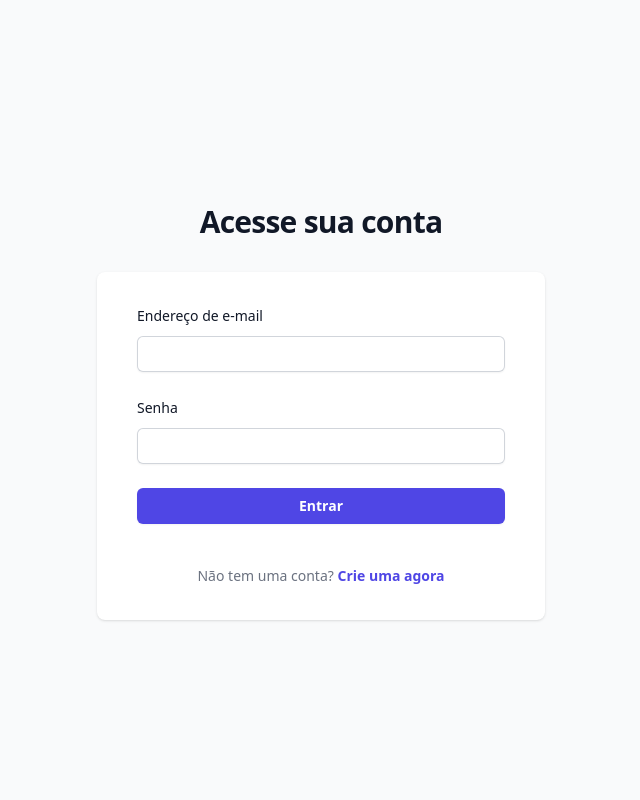
After one commit to angelluzk/sistema-controle-estoque, a PHP site: page /login in a window 1280 px wide. The commit adds this page. Shown: the whole page, without its empty margins (319-959 px from the left). Run offline with PHP 8.4, Linux system fonts and the light colour scheme; some libraries are stand-ins or nearby versions.

Commit message:
Commit: Adiciona Login de Usuários Cadastrados; Adiciona Autenticação de Usuários Válidos

```diff
--- a/src/Controller/AuthController.php
+++ b/src/Controller/AuthController.php
@@ -43,12 +43,58 @@ class AuthController
         }
 
         // Salva o novo usuário
+        if ($usuarioModel->findByEmail($email)) { die("Erro: Este e-mail já está cadastrado."); }
         if ($usuarioModel->save($nome, $email, $senha)) {
-            // Redireciona para uma página de sucesso ou de login (que criaremos depois)
-            echo "Usuário registrado com sucesso! Você já pode fazer o login.";
-            // header('Location: /login');
+            header('Location: /login');
         } else {
             die("Erro: Não foi possível registrar o usuário.");
         }
     }
+/**
+     * Exibe o formulário de login.
+     */
+    public function showLoginForm()
+    {
+        require_once '../views/auth/login.php';
+    }
+
+    /**
+     * Processa a tentativa de login.
+     */
+    public function login()
+    {
+        $email = $_POST['email'];
+        $senha = $_POST['senha'];
+
+        $usuarioModel = new UsuarioModel();
+        $usuario = $usuarioModel->findByEmail($email);
+
+        // Verifica se o usuário existe e se a senha está correta
+        if ($usuario && password_verify($senha, $usuario['senha'])) {
+            // Login bem-sucedido: guarda os dados do usuário na sessão
+            $_SESSION['usuario_id'] = $usuario['id'];
+            $_SESSION['usuario_nome'] = $usuario['nome'];
+
+            // Redireciona para a página principal do sistema
+            header('Location: /');
+        } else {
+            // Login falhou: define uma mensagem de erro e redireciona de volta
+            $_SESSION['erro_login'] = "E-mail ou senha inválidos.";
+            header('Location: /login');
+        }
+    }
+
+    /**
+     * Realiza o logout do usuário.
+     */
+    public function logout()
+    {
+        // Limpa todas as variáveis de sessão
+        session_unset();
+        // Destrói a sessão
+        session_destroy();
+
+        // Redireciona para a página de login
+        header('Location: /login');
+    }
 }
--- a/src/Core/Router.php
+++ b/src/Core/Router.php
@@ -15,8 +15,32 @@ class Router
         $uri = parse_url($_SERVER['REQUEST_URI'], PHP_URL_PATH);
         $method = $_SERVER['REQUEST_METHOD'];
 
+        // Lista de rotas que NÃO precisam de autenticação
+        $rotasPublicas = [
+            '/login' => ['GET', 'POST'],
+            '/registrar' => ['GET', 'POST']
+        ];
+
+        $rotaAtualEhPublica = false;
+        if (isset($rotasPublicas[$uri]) && in_array($method, $rotasPublicas[$uri])) {
+            $rotaAtualEhPublica = true;
+        }
+
+        // Se a rota não é pública E o usuário não está logado, redireciona para o login.
+        if (!$rotaAtualEhPublica && !isset($_SESSION['usuario_id'])) {
+            header('Location: /login');
+            exit; // Encerra a execução para garantir que nada mais seja carregado
+        }
+
+        // Se a rota É pública E o usuário JÁ ESTÁ logado, redireciona para a home.
+        // Isso impede que um usuário logado acesse a página de login/registro novamente.
+        if ($rotaAtualEhPublica && isset($_SESSION['usuario_id'])) {
+             header('Location: /');
+             exit;
+        }
+
         switch (true) {
-            // ROTAS DE AUTENTICAÇÃO
+            // ROTAS DE AUTENTICAÇÃO (Públicas)
             case ($uri === '/registrar' && $method === 'GET'):
                 $controllerName = 'App\Controller\AuthController';
                 $methodName = 'showRegistrationForm';
@@ -24,6 +48,18 @@ class Router
             case ($uri === '/registrar' && $method === 'POST'):
                 $controllerName = 'App\Controller\AuthController';
                 $methodName = 'register';
+                break;
+            case ($uri === '/login' && $method === 'GET'):
+                $controllerName = 'App\Controller\AuthController';
+                $methodName = 'showLoginForm';
+                break;
+            case ($uri === '/login' && $method === 'POST'):
+                $controllerName = 'App\Controller\AuthController';
+                $methodName = 'login';
+                break;
+            case ($uri === '/logout' && $method === 'POST'): // Logout via POST por segurança
+                $controllerName = 'App\Controller\AuthController';
+                $methodName = 'logout';
                 break;
 
             // ROTAS DE CATEGORIA
--- /dev/null
+++ b/views/auth/login.php
@@ -0,0 +1,52 @@
+<!DOCTYPE html>
+<html lang="pt-br" class="h-full bg-gray-50">
+<head>
+    <meta charset="UTF-8">
+    <meta name="viewport" content="width=device-width, initial-scale=1.0">
+    <title>Login - Controle de Estoque</title>
+    <script src="https://cdn.tailwindcss.com"></script>
+</head>
+<body class="h-full">
+    <div class="flex min-h-full flex-col justify-center py-12 sm:px-6 lg:px-8">
+        <div class="sm:mx-auto sm:w-full sm:max-w-md">
+            <h2 class="mt-6 text-center text-3xl font-bold tracking-tight text-gray-900">Acesse sua conta</h2>
+        </div>
+
+        <div class="mt-8 sm:mx-auto sm:w-full sm:max-w-md">
+            <div class="bg-white py-8 px-4 shadow sm:rounded-lg sm:px-10">
+                <?php if (isset($_SESSION['erro_login'])): ?>
+                    <div class="mb-4 rounded-md bg-red-50 p-4">
+                        <p class="text-sm font-medium text-red-800"><?= htmlspecialchars($_SESSION['erro_login']) ?></p>
+                        <?php unset($_SESSION['erro_login']); ?>
+                    </div>
+                <?php endif; ?>
+
+                <form class="space-y-6" action="/login" method="POST">
+                    <div>
+                        <label for="email" class="block text-sm font-medium leading-6 text-gray-900">Endereço de e-mail</label>
+                        <div class="mt-2">
+                            <input id="email" name="email" type="email" autocomplete="email" required class="block w-full rounded-md border-0 py-1.5 text-gray-900 shadow-sm ring-1 ring-inset ring-gray-300">
+                        </div>
+                    </div>
+
+                    <div>
+                        <label for="senha" class="block text-sm font-medium leading-6 text-gray-900">Senha</label>
+                        <div class="mt-2">
+                            <input id="senha" name="senha" type="password" required class="block w-full rounded-md border-0 py-1.5 text-gray-900 shadow-sm ring-1 ring-inset ring-gray-300">
+                        </div>
+                    </div>
+
+                    <div>
+                        <button type="submit" class="flex w-full justify-center rounded-md bg-indigo-600 py-2 px-3 text-sm font-semibold text-white shadow-sm hover:bg-indigo-500">Entrar</button>
+                    </div>
+                </form>
+
+                <p class="mt-10 text-center text-sm text-gray-500">
+                    Não tem uma conta?
+                    <a href="/registrar" class="font-semibold leading-6 text-indigo-600 hover:text-indigo-500">Crie uma agora</a>
+                </p>
+            </div>
+        </div>
+    </div>
+</body>
+</html>
```
Also changed, not shown: views/home.php (+14 -1 lines), views/movimentos/index.php (+13 -1 lines), views/produtos/index.php (+28 -2 lines).
